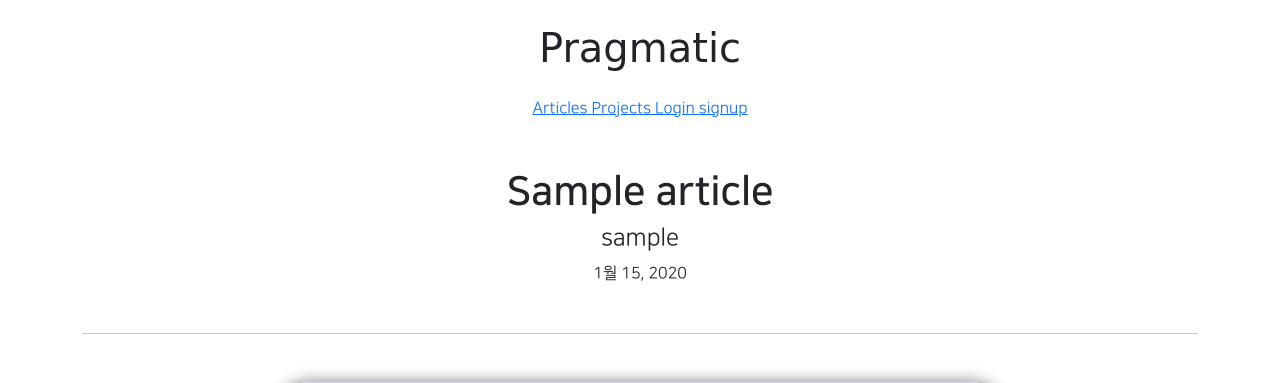
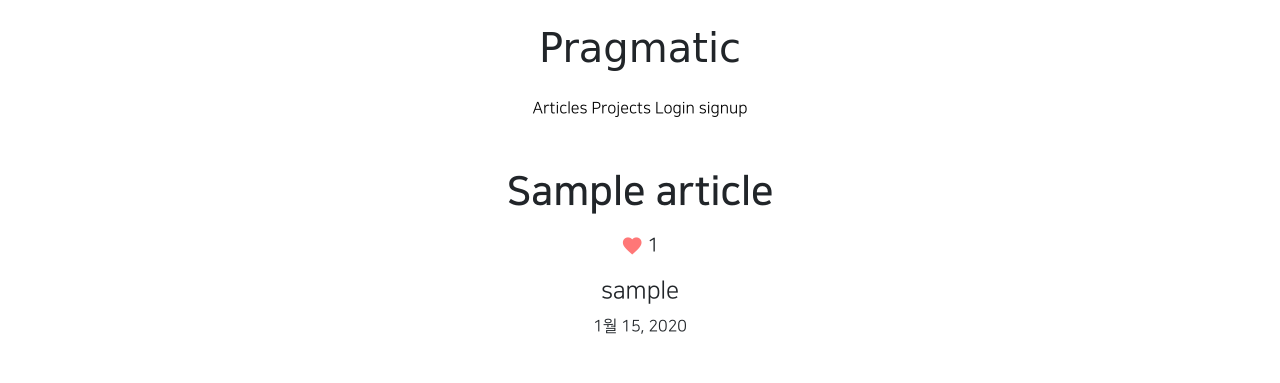
Before and after one commit to dayoorang/second_project, a Django app: page /articles/detail/1 in a window 1280 px wide. Shown: the top 383 px of the page. Run offline with Django 3.2, Linux system fonts and the light colour scheme; tables that the repository leaves empty hold one stand-in row (values such as "Sample post"); grey boxes marked "Sample" are stand-in pictures; parts of the project's set-up code (start-up, migrations or seed data) failed here and were passed over; some libraries are stand-ins or nearby versions; some web fonts are replaced.

Commit message:
8/24 project_1 practice 3

```diff
--- a/articleapp/templates/articleapp/detail.html
+++ b/articleapp/templates/articleapp/detail.html
@@ -5,6 +5,17 @@
     <div class ="container text-center">
         <div class ='my-5'>
             <h1 class="NNS_B">{{ target_article.title }}</h1>
+            <div class="my-3">
+                <a href="{% url 'likeapp:article_like' article_pk=target_article.pk %}"
+                   class="material-icons"
+                   style="vertical-align: middle; font-size: 1.4rem;  color:#f77;">
+                    favorite
+                </a>
+                <span style="vertical-align: middle;
+                      font-size: 1.2rem;">
+                    {{ target_article.like }}
+                </span>
+            </div>
             <h4>{{ target_article.writer.profile.nickname }}</h4>
             <p>{{ target_article.created_at }}</p>
         </div>
--- a/likeapp/urls.py
+++ b/likeapp/urls.py
@@ -1,8 +1,9 @@
 
 from django.urls import path, include
 
+from likeapp.views import LikeArticleView
+
+app_name='likeapp'
 urlpatterns = [
-    # path('admin/', admin.site.urls),
-
-
+    path('article/<int:article_pk>', LikeArticleView.as_view(), name='article_like'),
 ]
--- a/static/base.css
+++ b/static/base.css
@@ -69,3 +69,12 @@
         font-size: 13px;
     }
 }
+
+a {
+    text-decoration: none;
+    color: black;
+}
+
+a:hover {
+    color: black;
+}
```
Also changed, not shown: likeapp/views.py (+30 -0 lines).
